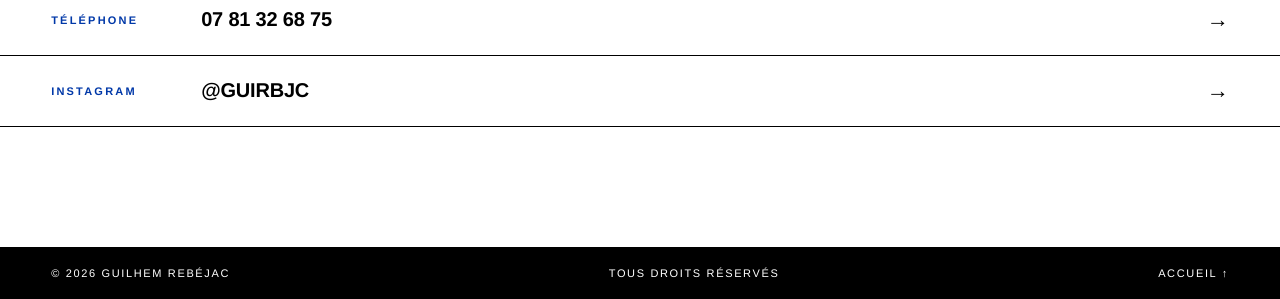
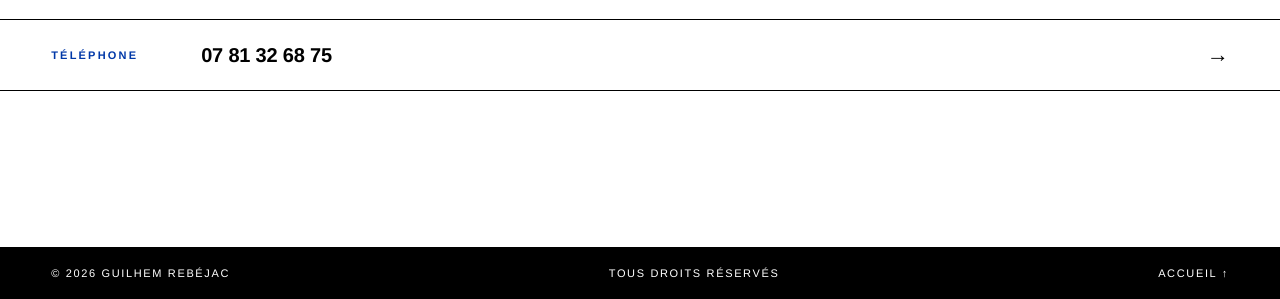
Before and after one commit to guirbjc/guilhem.com, a plain HTML site: page contact.html in a window 1280 px wide. Shown: the part 553-852 px from the top of the page. Drawn offline with Linux system fonts and the light colour scheme.

Commit message:
Modif contact

```diff
--- a/contact.html
+++ b/contact.html
@@ -47,11 +47,11 @@
       <span class="contact-value">07 81 32 68 75</span>
       <span class="arrow">→</span>
     </a>
-    <a class="contact-row" href="https://www.instagram.com/guirbjc/" target="_blank" rel="noopener noreferrer">
+    <!-- <a class="contact-row" href="https://www.instagram.com/guirbjc/" target="_blank" rel="noopener noreferrer">
       <span class="contact-label">Instagram</span>
       <span class="contact-value">@guirbjc</span>
       <span class="arrow">→</span>
-    </a>
+    </a> -->
   </div>
 </section>
 
```
